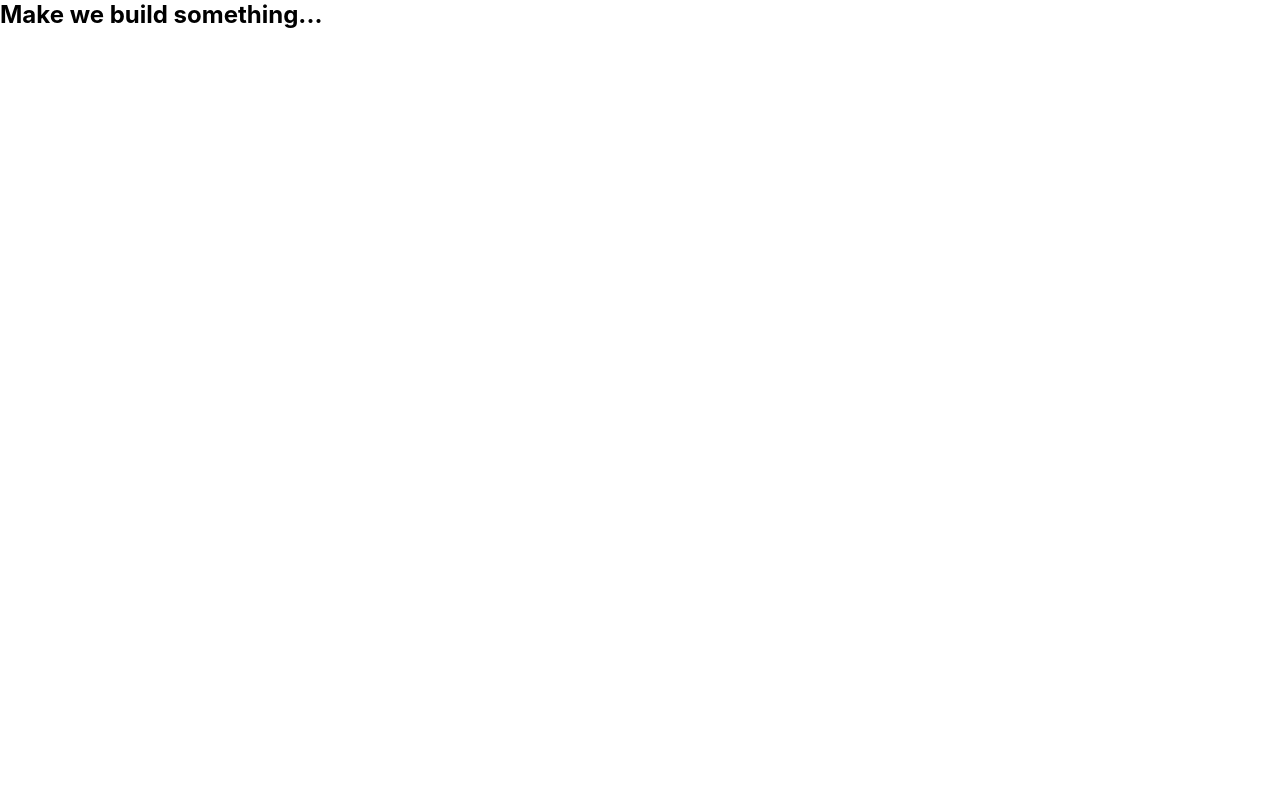
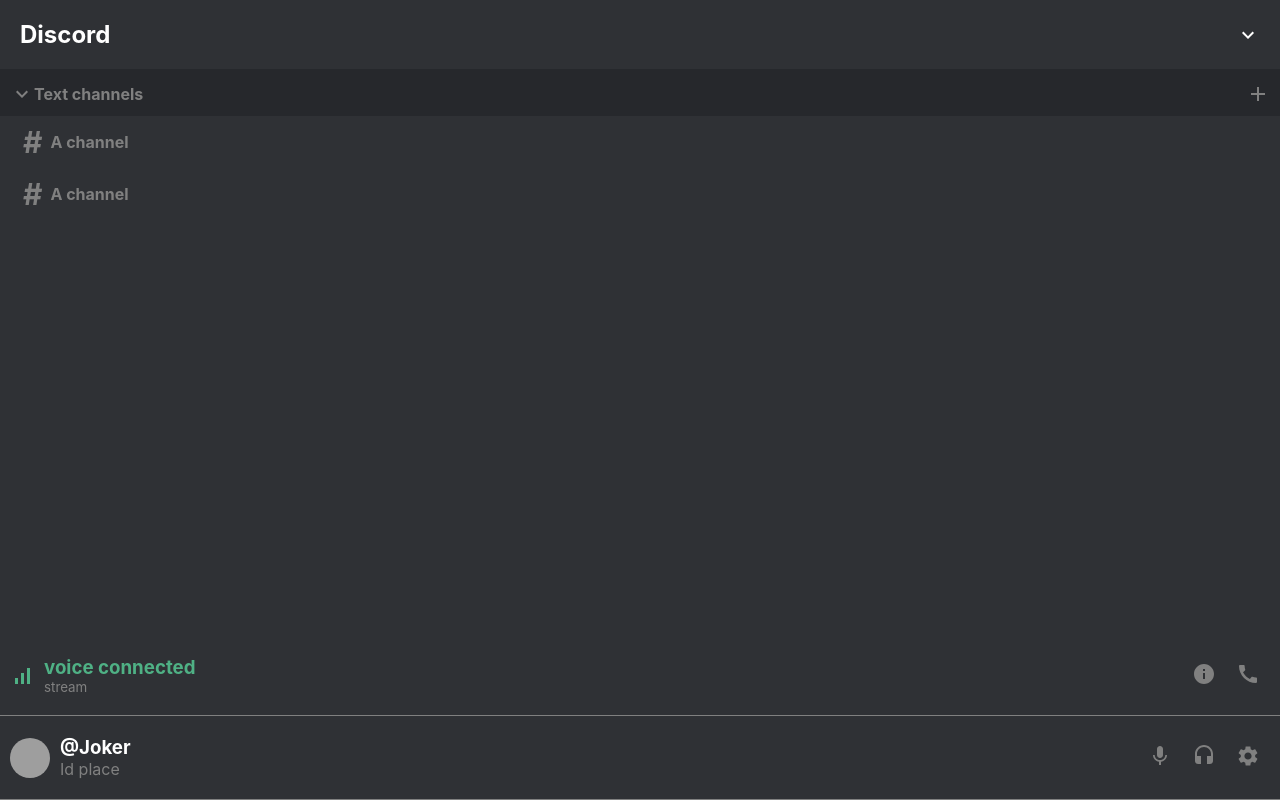
Before and after one commit to SunnyAsar/discord-clone, a React (Create React App) app: page / in a window 1280 px wide. Built offline with nearby package versions, Linux system fonts and the light colour scheme; grey boxes are pictures that could not be loaded.

Commit message:
sidebar component

```diff
--- a/package.json
+++ b/package.json
@@ -3,6 +3,8 @@
   "version": "0.1.0",
   "private": true,
   "dependencies": {
+    "@material-ui/core": "^4.11.0",
+    "@material-ui/icons": "^4.9.1",
     "@reduxjs/toolkit": "^1.1.0",
     "@testing-library/jest-dom": "^4.2.4",
     "@testing-library/react": "^9.3.2",
--- a/src/App.js
+++ b/src/App.js
@@ -1,10 +1,11 @@
 import React from 'react';
 import './App.css';
+import Sidebar from './features/Sidebar';
 
 function App() {
   return (
     <div className="app">
-      <h2> Make we build something...</h2>
+      <Sidebar/>
     </div>
   );
 }
--- a/src/app/store.js
+++ b/src/app/store.js
@@ -1,5 +1,5 @@
 import { configureStore } from '@reduxjs/toolkit';
-import counterReducer from '../features/counter/counterSlice';
+import counterReducer from '../features/counterSlice';
 
 export default configureStore({
   reducer: {
--- /dev/null
+++ b/src/features/Sidebar.js
@@ -0,0 +1,69 @@
+import React from 'react'
+import '../styles/sidebar.css'
+import ExpandMoreIcon from '@material-ui/icons/ExpandMore';
+import AddIcon from '@material-ui/icons/Add';
+import SidebarChannel from './SidebarChannel';
+import SignalCellularAltIcon from '@material-ui/icons/SignalCellularAlt';
+import InfoIcon from '@material-ui/icons/Info';
+import CallIcon from '@material-ui/icons/Call';
+import { Avatar } from '@material-ui/core';
+
+import SettingsIcon from '@material-ui/icons/Settings';
+import MicIcon from '@material-ui/icons/Mic';
+import HeadsetIcon from '@material-ui/icons/Headset';
+
+function Sidebar() {
+  return (
+    <div className='sidebar'>
+      <div className='sidebar__top'>
+        <h2>Discord</h2>
+        <ExpandMoreIcon/>
+      </div>
+
+      <div className="sidebar__channels">
+        <div className="sidebar__channelsHeader">
+          <div className="sidebar__header">
+            <ExpandMoreIcon/>
+            <h4> Text channels</h4>
+          </div>
+          <AddIcon className='sidebar__addChannel'/>
+        </div>
+        <div className="sidebar__channelsList">
+          <SidebarChannel />
+          <SidebarChannel />
+        </div>
+      </div>
+      <div className="sidebar__voice">
+        <SignalCellularAltIcon
+          className='sidebar__voiceIcon'
+          font-size='large' />
+          <div className="sidebar__voiceInfo">
+            <h3> voice connected</h3>
+            <p> stream</p>
+          </div>
+
+          <div className="sidebar__voiceIcons">
+            <InfoIcon/>
+            <CallIcon />
+          </div>
+      </div>
+
+      <div className="sidebar__profile">
+        <Avatar src='https://image.winudf.com/v2/image/Y29tLndiLmdvb2cuYmF0bWFuLmJyYXdsZXIyMDEzX2hncXI1dWhs/icon.png?w=170&fakeurl=1'/>
+
+        <div className="sidebar__profileInfo">
+          <h3>@Joker</h3>
+          <p>Id place </p>
+        </div>
+
+        <div className="sidebar__profileIcons">
+          <MicIcon/>
+          <HeadsetIcon/>
+          <SettingsIcon/>
+        </div>
+      </div>
+    </div>
+  )
+}
+
+export default Sidebar
--- /dev/null
+++ b/src/features/SidebarChannel.js
@@ -0,0 +1,14 @@
+import React from 'react'
+import '../styles/sidebarChannel.css'
+
+function SidebarChannel({id, channel}) {
+  return (
+    <div className='sidebarChannel'>
+      <h4>
+        <span className='sidebarChannel__hash'>#</span>A channel
+      </h4>
+    </div>
+  )
+}
+
+export default SidebarChannel
--- /dev/null
+++ b/src/styles/sidebar.css
@@ -0,0 +1,42 @@
+.sidebar{
+  display: flex;
+  flex-direction: column;
+  flex: 0.25;
+  height: 100vh;
+  background-color: #2f3135;
+}
+
+.sidebar__top{
+  display: flex;
+  justify-content: space-between;
+  align-items: center;
+  padding: 20px;
+  background-color: #2f3135;
+  color: white;
+  border-bottom: 3px solid #26282c;
+}
+
+.sidebar__channels{
+  flex: 1;
+}
+
+.sidebar__addChannel{
+  cursor: pointer;
+}
+.sidebar__addChannel:hover{
+  color: white;
+}
+
+.sidebar__channelsHeader{
+  display: flex;
+  justify-content: space-between;
+  align-items: center;
+  padding: 10px;
+  background-color: #26282c;
+  color: gray;
+}
+
+.sidebar__header{
+  display: flex;
+  align-items: center;
+}
--- /dev/null
+++ b/src/styles/sidebarChannel.css
@@ -0,0 +1,61 @@
+.sidebarChannel:hover > h4 {
+  color: white;
+  background-color: #40464b;
+}
+
+.sidebarChannel > h4 {
+  display: flex;
+  cursor: pointer;
+  color: grey;
+  padding-left: 15px;
+  background-color: #2f3135;
+  align-items: center;
+}
+
+.sidebarChannel__hash{
+  font-size: 30px;
+  padding: 8px;
+}
+
+.sidebar__voice, .sidebar__profile{
+  display: flex;
+  justify-content: space-between;
+  align-items: center;
+  color: grey;
+  padding: 10px;
+  border-bottom: 1px solid grey;
+}
+
+.sidebar__voiceInfo{
+  flex: 1;
+  padding: 10px;
+}
+
+.sidebar__voiceIcon{
+  color: #4fb185;
+}
+
+.sidebar__voiceInfo > h3{
+  color: #4fb185;
+}
+
+.sidebar__voiceInfo > p{
+  font-size: smaller;
+}
+
+.sidebar__voiceIcons > .MuiSvgIcon-root{
+  padding: 10px;
+}
+
+.sidebar__profileInfo{
+  flex: 1;
+  padding: 10px;
+}
+
+.sidebar__profileInfo > h3{
+  color: white;
+}
+
+.sidebar__profileIcons > .MuiSvgIcon-root{
+  padding: 10px;
+}
```
Also changed, not shown: src/features/Counter.js (renamed from src/features/counter/Counter.js), src/features/Counter.module.css (renamed from src/features/counter/Counter.module.css), src/features/counterSlice.js (renamed from src/features/counter/counterSlice.js), 1 other file (tests, documents, lock files or other folders).
